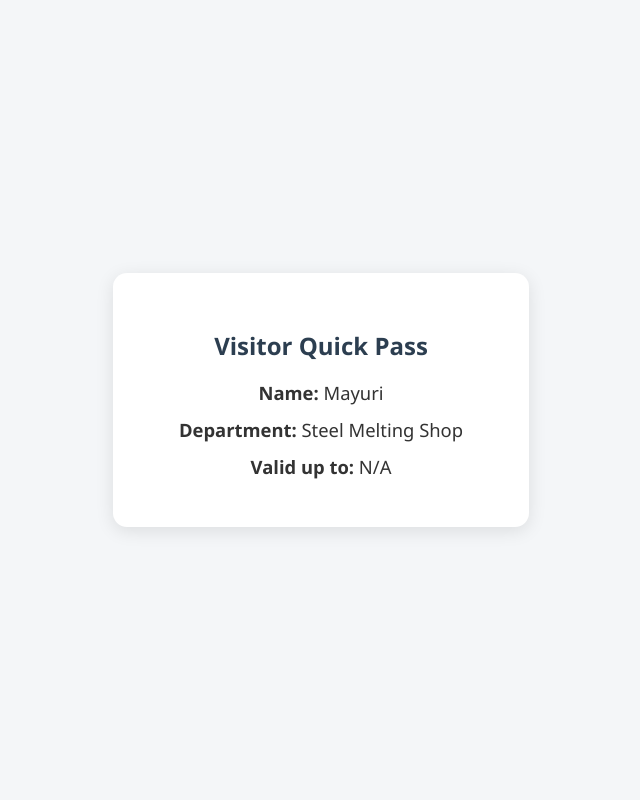
After one commit to Supriya-KK/Smart-Visitor-Safety-Pass-System, a Flask app: page /quickpass/1 in a window 1280 px wide. The commit adds this page. Shown: the whole page, without its empty margins (319-959 px from the left). Run offline with Flask 3, Linux system fonts and the light colour scheme; data comes from the database, SQL or seed files in the repository.

Commit message:
final project done

```diff
--- a/visitor-pass-system/app.py
+++ b/visitor-pass-system/app.py
@@ -20,9 +20,9 @@
         host TEXT,
         reason TEXT,
         department TEXT,
+        quiz_passed INTEGER DEFAULT 0,
         start_date TEXT,
         end_date TEXT
-
     )''')
     conn.commit()
     conn.close()
@@ -68,9 +68,9 @@
     c = conn.cursor()
     c.execute("""
     INSERT INTO visitors
-    (name, phone, host, reason, department, start_date, end_date)
+    (name, phone, host, department, reason, start_date, end_date)
     VALUES (?, ?, ?, ?, ?, ?, ?)
-""", (name, phone, host, reason, department, start_date, end_date))
+""", (name, phone, host, department, reason, start_date, end_date))
 
     visitor_id = c.lastrowid
     conn.commit()
@@ -97,7 +97,6 @@
     if request.method == 'POST':
         username = request.form['username']
         password = request.form['password']
-        # Simple static check (replace with DB check later)
         if username == 'admin' and password == 'admin123':
             session['user'] = username
             return redirect(url_for('admin'))
@@ -120,7 +119,6 @@
     c.execute("SELECT department FROM visitors WHERE id = ?", (visitor_id,))
     row = c.fetchone()
     department = row[0] if row else None
-
 
     if not department:
         return "department not found for this visitor", 404
@@ -240,17 +238,12 @@
 
 @app.route('/qr_image/<int:visitor_id>')
 def qr_image(visitor_id):
-    # QR should link to checkin route
-    checkin_url = url_for('handle_checkin', visitor_id=visitor_id, _external=True)
-
-    # Generate QR code with that URL
-    img = qrcode.make(checkin_url)
-
-    # Convert QR to byte stream for displaying
+    # QR should link directly to the quick pass
+    quickpass_url = url_for('quickpass', visitor_id=visitor_id, _external=True)
+    img = qrcode.make(quickpass_url)
     buf = io.BytesIO()
     img.save(buf)
     buf.seek(0)
-
     return send_file(buf, mimetype='image/png')
 
 @app.route('/checkin/<int:visitor_id>')
@@ -268,19 +261,67 @@
 
     return redirect(url_for('profile', visitor_id=visitor_id))
 
+@app.route('/recreate_database')
+def recreate_database():
+    if session.get('user') != 'admin':
+        return 'Access denied', 403
+
+    conn = sqlite3.connect(DB_NAME)
+    c = conn.cursor()
+
+    # Drop the existing table
+    c.execute('DROP TABLE IF EXISTS visitors')
+
+    # Create new table with correct schema
+    c.execute('''CREATE TABLE visitors (
+        id INTEGER PRIMARY KEY AUTOINCREMENT,
+        name TEXT,
+        phone TEXT,
+        host TEXT,
+        reason TEXT,
+        department TEXT,
+        quiz_passed INTEGER DEFAULT 0,
+        start_date TEXT,
+        end_date TEXT
+    )''')
+
+    conn.commit()
+    conn.close()
+    return 'Database recreated with correct schema!'
+
+@app.route('/check_schema')
+def check_schema():
+    conn = sqlite3.connect(DB_NAME)
+    c = conn.cursor()
+    c.execute("PRAGMA table_info(visitors)")
+    columns = c.fetchall()
+    conn.close()
+    return {'columns': columns}
+
 @app.template_filter('datetimeformat')
 def datetimeformat(value):
     if not value:
         return ''
     try:
-
+        # Try parsing as YYYY-MM-DD or YYYY-MM-DD HH:MM:SS
         if len(value) == 10:
-            dt = datetime.strptime(value, '%d-%m-%Y')
+            dt = datetime.strptime(value, '%Y-%m-%d')
         else:
-            dt = datetime.strptime(value, '%d-%m-%Y %H:%M:%S')
+            dt = datetime.strptime(value, '%Y-%m-%d %H:%M:%S')
         return dt.strftime('%d-%m-%Y')
     except Exception:
         return value
+
+@app.route('/quickpass/<int:visitor_id>')
+def quickpass(visitor_id):
+    conn = sqlite3.connect(DB_NAME)
+    c = conn.cursor()
+    c.execute("SELECT * FROM visitors WHERE id = ?", (visitor_id,))
+    visitor = c.fetchone()
+    conn.close()
+    if not visitor:
+        return "<h3>Visitor not found.</h3>"
+    return render_template('quickpass.html', visitor=visitor)
 
 if __name__ == '__main__':
     init_db()
--- /dev/null
+++ b/visitor-pass-system/templates/quickpass.html
@@ -0,0 +1,29 @@
+<!DOCTYPE html>
+<html lang="en">
+<head>
+    <meta charset="UTF-8">
+    <title>Quick Visitor Pass</title>
+    <link rel="stylesheet" href="{{ url_for('static', filename='style.css') }}">
+    <style>
+        body { background: #f4f6f8; display: flex; justify-content: center; align-items: center; height: 100vh; }
+        .quickpass-card {
+            background: #fff;
+            border-radius: 14px;
+            box-shadow: 0 4px 18px rgba(0,0,0,0.10);
+            padding: 36px 48px;
+            text-align: center;
+            min-width: 320px;
+        }
+        .quickpass-card h2 { color: #2c3e50; margin-bottom: 18px; }
+        .quickpass-card p { font-size: 1.15em; margin: 12px 0; }
+    </style>
+</head>
+<body>
+    <div class="quickpass-card">
+        <h2>Visitor Quick Pass</h2>
+        <p><strong>Name:</strong> {{ visitor[1] }}</p>
+        <p><strong>Department:</strong> {{ visitor[4] }}</p>
+        <p><strong>Valid up to:</strong> {% if visitor[7] %}{{ visitor[7]|datetimeformat }}{% else %}N/A{% endif %}</p>
+    </div>
+</body>
+</html>
```
Also changed, not shown: visitor-pass-system/templates/admin.html (+1 -17 lines), visitor-pass-system/templates/profile.html (+4 -24 lines), visitor-pass-system/database.db.
